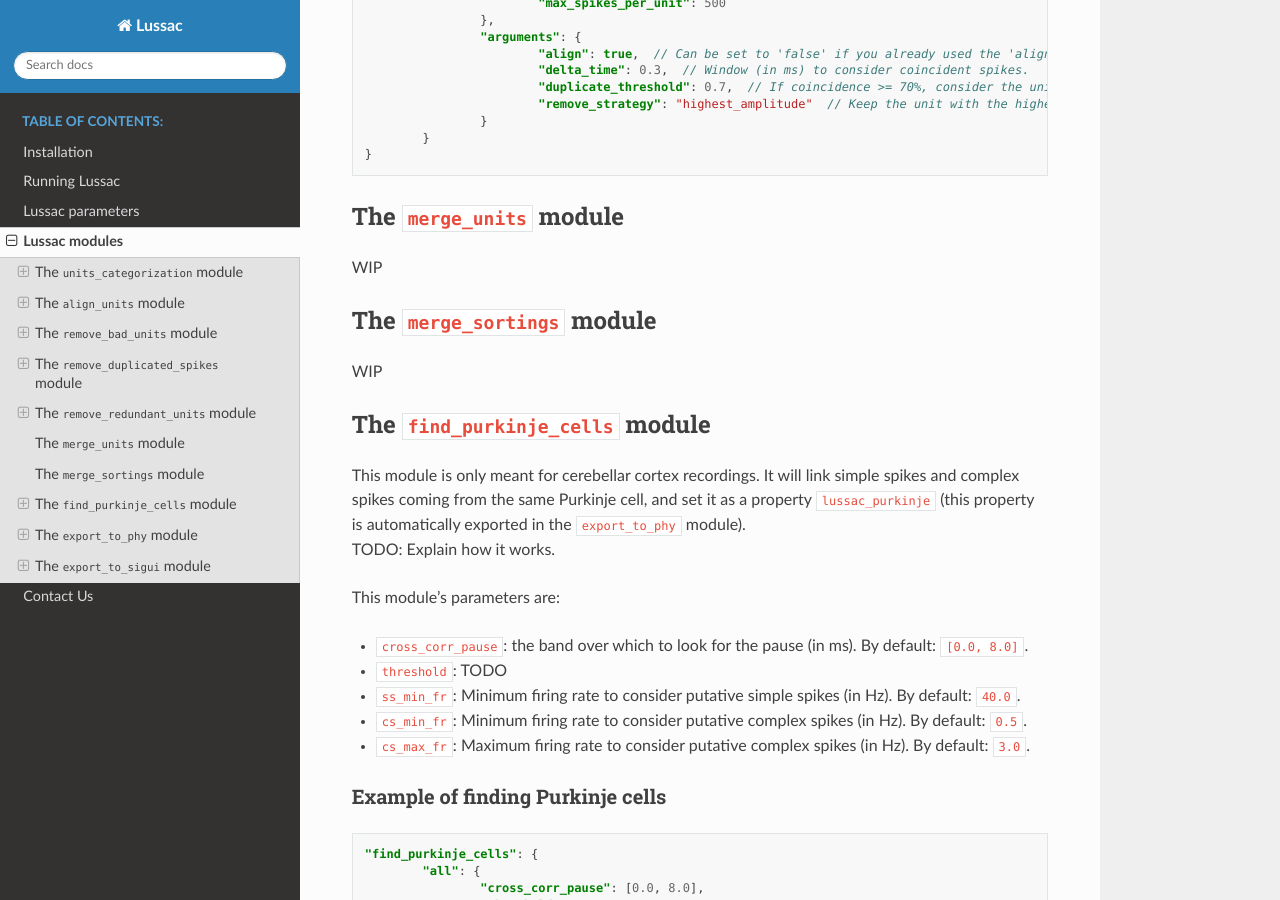
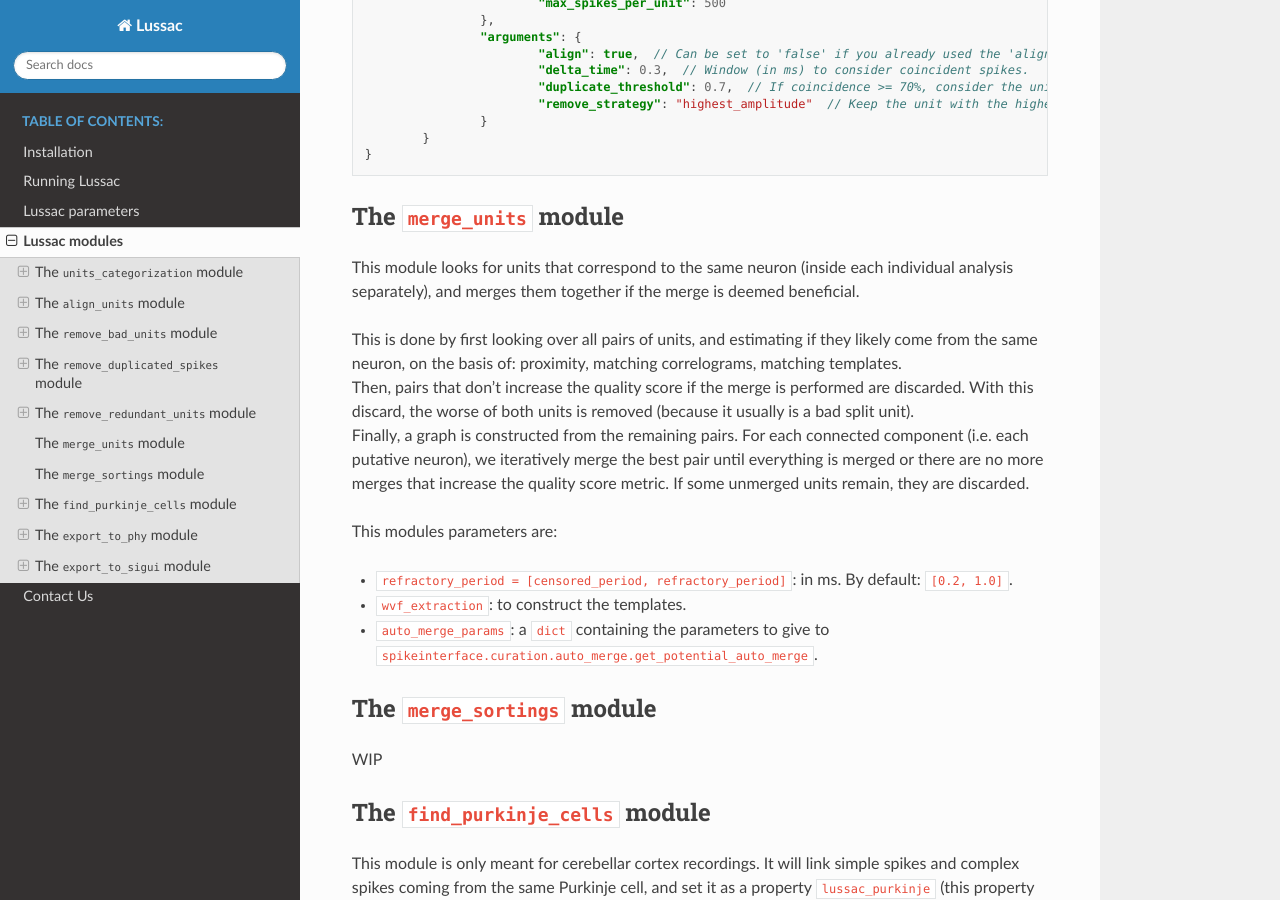
Before and after one commit to BarbourLab/lussac, a Sphinx documentation site: the page built from docs/source/modules.rst, in a window 1280 px wide and 900 px high, scrolled down 4205 px. Built offline with Sphinx 7.4.7 and the Read the Docs theme 2.0.0, drawn with Linux system fonts in a browser that asks for light colours.

Commit message:
Added documentation for `merge_units` module

```diff
--- a/docs/source/modules.rst
+++ b/docs/source/modules.rst
@@ -200,7 +200,17 @@ Example of redundant units removal
 The :code:`merge_units` module
 ------------------------------
 
-WIP
+This module looks for units that correspond to the same neuron (inside each individual analysis separately), and merges them together if the merge is deemed beneficial.
+
+| This is done by first looking over all pairs of units, and estimating if they likely come from the same neuron, on the basis of: proximity, matching correlograms, matching templates.
+| Then, pairs that don't increase the quality score if the merge is performed are discarded. With this discard, the worse of both units is removed (because it usually is a bad split unit).
+| Finally, a graph is constructed from the remaining pairs. For each connected component (i.e. each putative neuron), we iteratively merge the best pair until everything is merged or there are no more merges that increase the quality score metric. If some unmerged units remain, they are discarded.
+
+This modules parameters are:
+
+- :code:`refractory_period = [censored_period, refractory_period]`: in ms. By default: :code:`[0.2, 1.0]`.
+- :code:`wvf_extraction`: to construct the templates.
+- :code:`auto_merge_params`: a :code:`dict` containing the parameters to give to :code:`spikeinterface.curation.auto_merge.get_potential_auto_merge`.
 
 
 The :code:`merge_sortings` module
```
